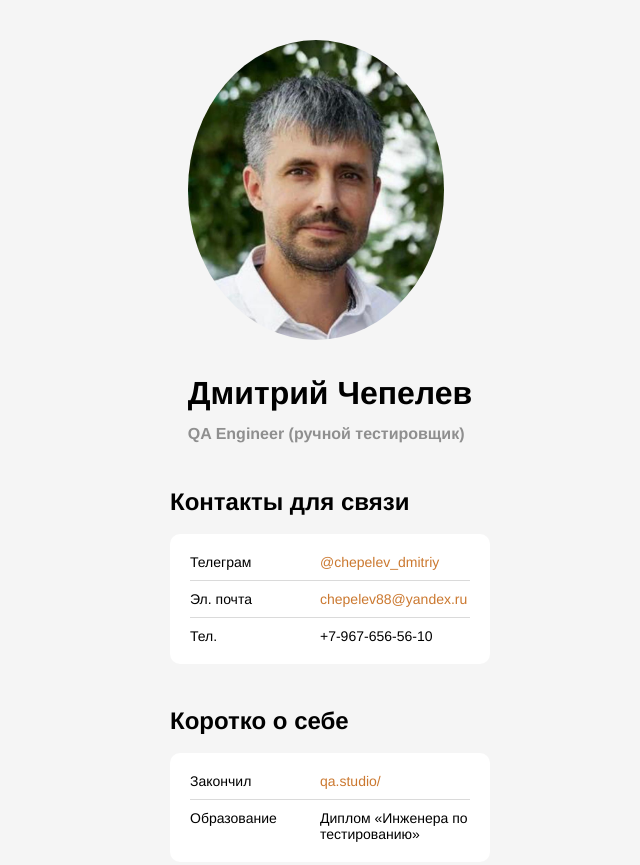
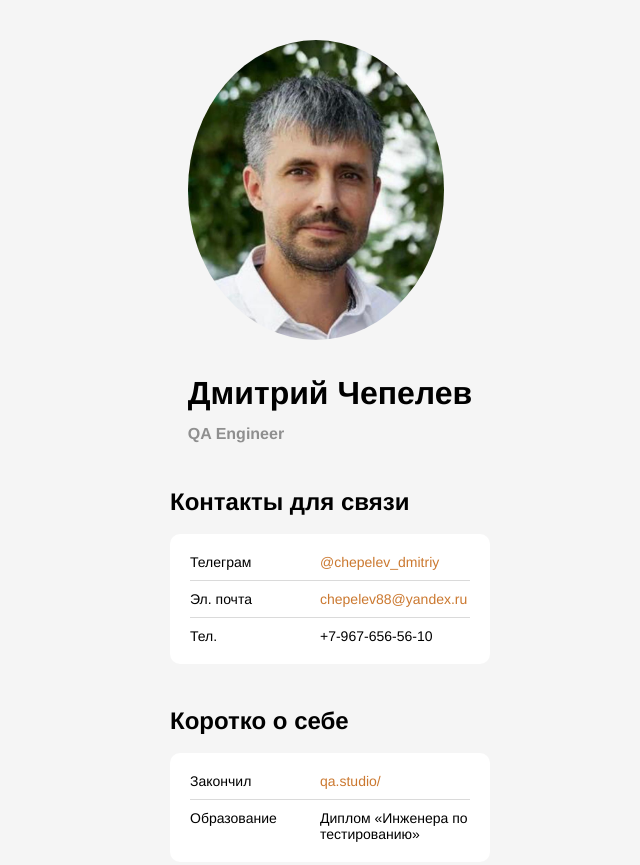
Before and after one commit to chepelev-qa/cv, a plain HTML site: page index.html in a window 1280 px wide. Shown: the top 865 px of the page, without its empty margins (310-950 px from the left). Drawn offline with Linux system fonts and the light colour scheme.

Commit message:
внес изменения

```diff
--- a/index.html
+++ b/index.html
@@ -12,7 +12,7 @@
     <header class="header">
       <img src="./avatar.jpeg" alt="avatar" height="300px" class="header__avatar" />
       <h1 class="header__title">Дмитрий Чепелев</h1>
-      <h3 class="header__subtitle">QA Engineer (ручной тестировщик)</h3>
+      <h3 class="header__subtitle">QA Engineer</h3>
     </header>
     <main>
       <section class="links">
```
